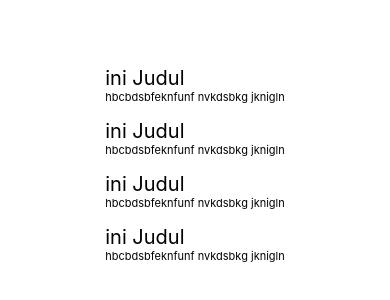
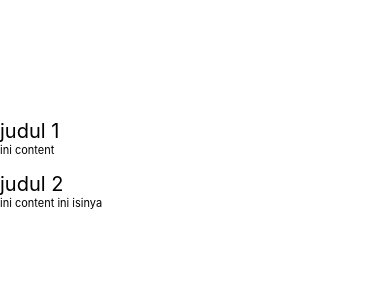
Before and after one commit to adibest/first-react, a React Native app: screen / in a window 390 px wide. Shown: the part 250-550 px from the top of the page. Built offline with nearby package versions, Linux system fonts and the light colour scheme.

Commit message:
learn props

```diff
--- a/App.js
+++ b/App.js
@@ -11,10 +11,15 @@ export default class App extends Component {
     return (
         <View style={styles.container}>
 
-          <Article />
-          <Article />
-          <Article />
-          <Article />
+          <Article
+            title="judul 1"
+            content="ini content"
+          />
+
+          <Article
+            title="judul 2 "
+            content="ini content ini isinya"
+          />
 
         </View>
       );
@@ -25,6 +30,6 @@ const styles = StyleSheet.create({
   container: {
     flex: 1,
     justifyContent: 'center',
-    alignItems: 'center'
+    alignItems: 'flex-start'
   }
 })
--- a/Article.js
+++ b/Article.js
@@ -8,10 +8,10 @@ export default class Article extends Component {
 		return(
 				<View style={styles.wrapper}>
 				  <Text style={styles.title}>
-				    ini Judul
+				    { this.props.title }
 				  </Text>
 				  <Text style={styles.content}>
-				    hbcbdsbfeknfunf nvkdsbkg jknigln
+				    { this.props.content }
 				  </Text>
 				</View>
 			);
```
